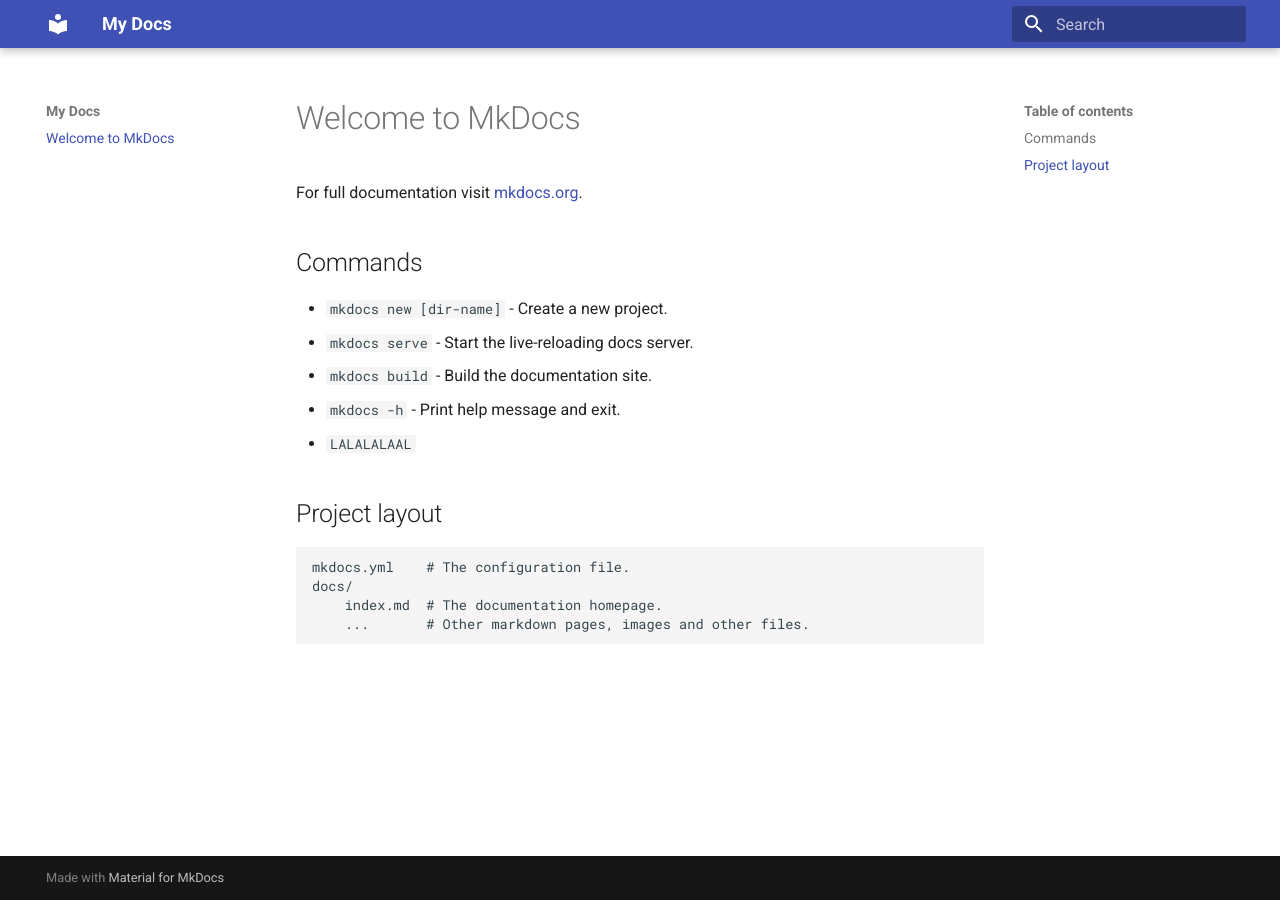
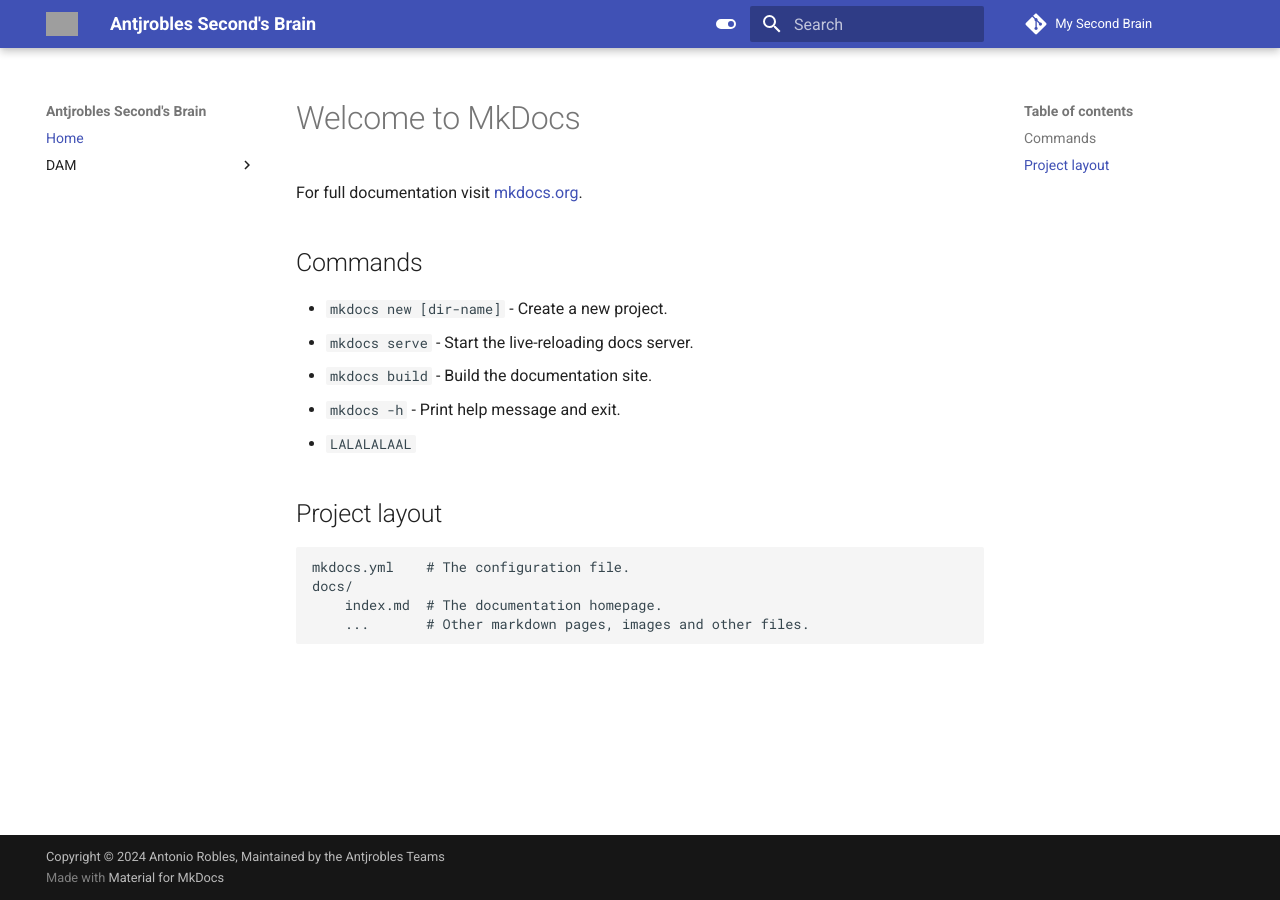
Before and after one commit to Antjrobles/mkdocs-cloudflare, an MkDocs documentation site: the page built from docs/index.md, in a window 1280 px wide. Built offline with MkDocs 1.6.1 and Material for MkDocs 9.7.7, drawn with Linux system fonts in a browser that asks for light colours; comment, search, counter and statistics services are not loaded; part of the change alters nothing that is shown; grey boxes are pictures that could not be loaded.

Commit message:
mkdocs.yml

```diff
--- a/mkdocs.yml
+++ b/mkdocs.yml
@@ -1,4 +1,87 @@
-site_name: My Docs
+site_name: Antjrobles Second's Brain
+site_url: https://mkdocs.antjrobles.tech/
+site_description: Documentation with Markdown.
+site_author: Antjrobles
+site_dir: site
 
+dev_addr: 192.168.0.61:8018
+repo_url: https://github.com/Antjrobles/My-Second-Brain
+repo_name: My Second Brain
+edit_uri: '?query=root/path/docs/'
+
+nav:
+  - Home: index.md
+  - DAM:
+      - Programación:
+          - 1. Introducción a la Programación: 'DAM/Programación/Introducción a la Programación.md'
+          - Creación de mi primer programa: 'DAM/Programación/Tema2.md'
+          - Utilización de objetos: 'DAM/Programación/Tema3.md'
+          - Uso de estructuras de control: 'DAM/Programación/Tema4.md'
+          - Desarrollo de Clases: 'DAM/Programación/Tema5.md'
+          - Estructuras de almacenamiento de datos: 'DAM/Programación/Tema6.md'
+          - Utilización avanzada de clases: 'DAM/Programación/Tema7.md'
+          - 8. Colecciones de Clases: 'DAM/Programación/Unidad 08 - Colecciones de Clases.md'
+          - Almacenado Datos: 'DAM/Programación/Tema9.md'
+          - Comunicándonos con el usuario. Interfaces: 'DAM/Programación/Tema10.md'
+          - Acceso a Bases de Datos: 'DAM/Programación/Tema11.md'
+      - Base De Datos:
+          - 1. Almacenamiento de la información: 'DAM/Base de Datos/Tema1.md'
+          - 2. Bases de datos relacionales: 'DAM/Base de Datos/Bases de datos relacionales.md'
+          - 6. Programación de base de datos: 'DAM/Base de Datos/Unidad 06 - Programacion de base de datos.md'
+      - Entornos de Desarrollo:
+          - 4. Optimización y Documentación: 'DAM/Entornos de Desarrollo/Optimización y Documentación.md'
+      - Formación y Orientación Laboral:
+          - 1. Inserción laboral, búsqueda de empleo y emprendimiento: 'DAM/Formación y Orientación Laboral/kkk.md'
+          - 7. Plan de prevención de empresas: 'DAM/FOL/Unidad 07 - Plan de prevencion en la empresa.md'
+      - Sistemas Informáticos:
+          - Administración de un Sistema Linux: 'DAM/Sistemas Informáticos/Administracion de un sistema Linuz.md'
+      - Lenguaje de Marcas y Sistemas de Gestión de la Información:
+          - sdasdasd: 'DAM/LMSGI/sdasd.md'
+
+## [Material for MkDocs](https://squidfunk.github.io/mkdocs-material/)
 theme:
   name: material
+  palette:
+    - scheme: default
+      toggle:
+        icon: material/toggle-switch
+        name: Switch to dark mode
+
+    # Palette toggle for dark mode
+    - scheme: slate
+      toggle:
+        icon: material/toggle-switch-off-outline
+        name: Switch to light mode
+      primary: cyan
+      accent: cyan
+  logo: assets/AR sin Fondo.png
+  favicon: /assets/images/favicon.ico
+  features:
+    - header.autohide
+    - search.suggest
+    - search.highlight
+    - content.tabs.link
+    - navigation.instant
+    - navigation.tracking
+    - navigation.top
+    - content.code.annotate
+
+      # PLUGINS #
+plugins:
+  #  - offline
+  - search:
+  - tags:
+      tags_file: tags.md
+
+markdown_extensions:
+  - admonition
+  - pymdownx.details
+  - pymdownx.superfences
+  - attr_list
+  - pymdownx.highlight:
+      anchor_linenums: true
+  - pymdownx.inlinehilite
+  - pymdownx.snippets
+
+    ## Footer Copyright
+copyright: Copyright &copy; 2024 <a href="https://twitter.com/Antjrobles">Antonio Robles</a>, Maintained by the <a href="/about/release-notes/#maintenance-team">Antjrobles Teams</a>
```
